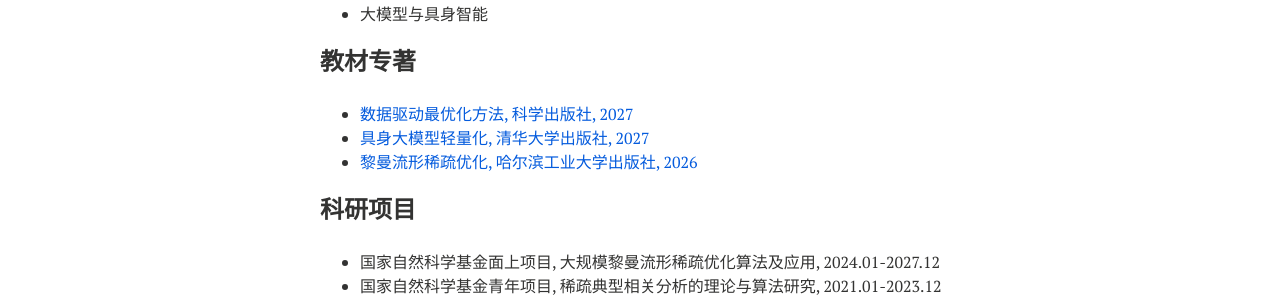
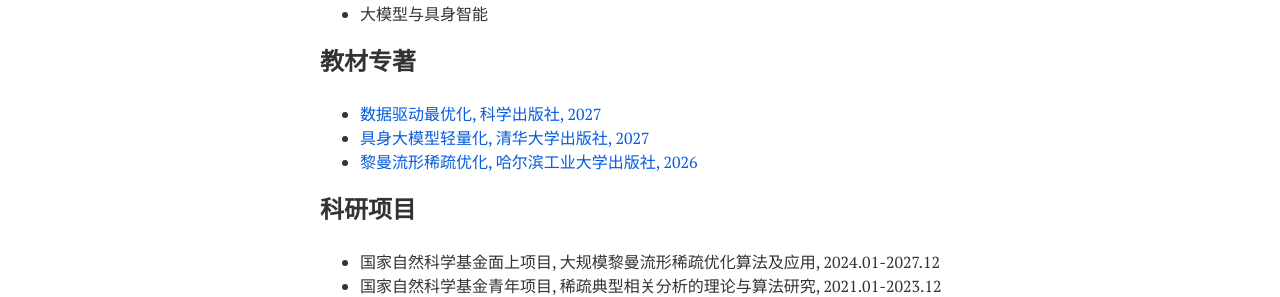
Before and after one commit to xianchaoxiu/xianchaoxiu.github.io, a Jekyll site: the page built from chinese/index.md, in a window 1280 px wide. Shown: the part 693-990 px from the top of the page. Built offline with Jekyll 4.4.1, drawn with Linux system fonts in a browser that asks for light colours; nearby versions of some CDN libraries.

Commit message:
Update index.md

```diff
--- a/chinese/index.md
+++ b/chinese/index.md
@@ -30,7 +30,7 @@ share: false
 * 大模型与具身智能<br>
 
 ### 教材专著
-* <a href="https://xianchaoxiu.github.io/chinese/books/L2O/" class="textlink" target="_blank"> 数据驱动最优化方法, 科学出版社, 2027 </a> <br>
+* <a href="https://xianchaoxiu.github.io/chinese/books/L2O/" class="textlink" target="_blank"> 数据驱动最优化, 科学出版社, 2027 </a> <br>
 * <a href="https://xianchaoxiu.github.io/chinese/books/EAI/" class="textlink" target="_blank"> 具身大模型轻量化, 清华大学出版社, 2027 </a> <br>
 * <a href="https://xianchaoxiu.github.io/chinese/books/OPT/" class="textlink" target="_blank"> 黎曼流形稀疏优化, 哈尔滨工业大学出版社, 2026 </a> <br>
 
```
